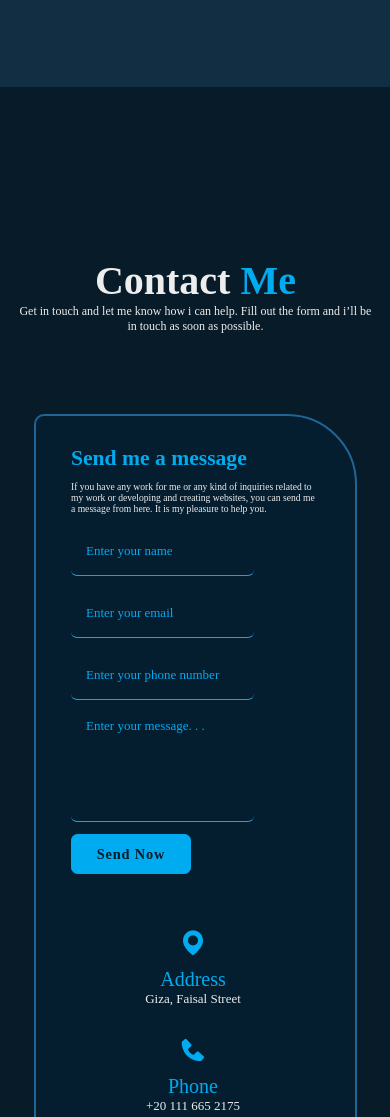
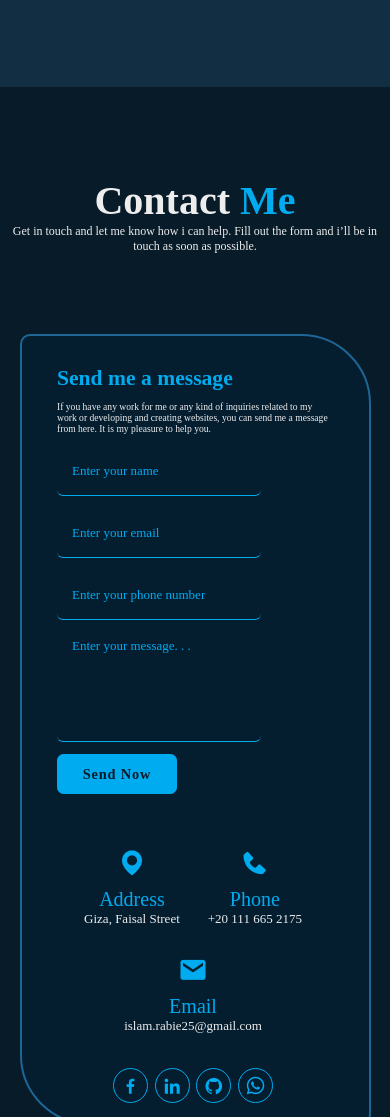
Before and after one commit to Islam-Rabie2/my-portfolio, a plain HTML site: page index.html in a window 390 px wide. Shown: the part 4960-6077 px from the top of the page. Drawn offline with nearby package versions, Linux system fonts and the light colour scheme; a web font is replaced by a local one.

Commit message:
Update style.css

```diff
--- a/css/style.css
+++ b/css/style.css
@@ -78,6 +78,7 @@ body {
 
 section {
     min-height: 100vh;
+    width: 100%;
 }
 
 /* ----------------------------home section css ------------------------*/
@@ -756,7 +757,7 @@ footer span {
     }
 
     section {
-        padding: 10rem 4% 2rem;
+        padding: 0;
     }
 
 
@@ -1137,7 +1138,7 @@ footer span {
     .home-content .text-animate h3 {
         font-size: 2.4rem;
     }
-     body{
+    body{
         margin: auto;
     }
 }
```
